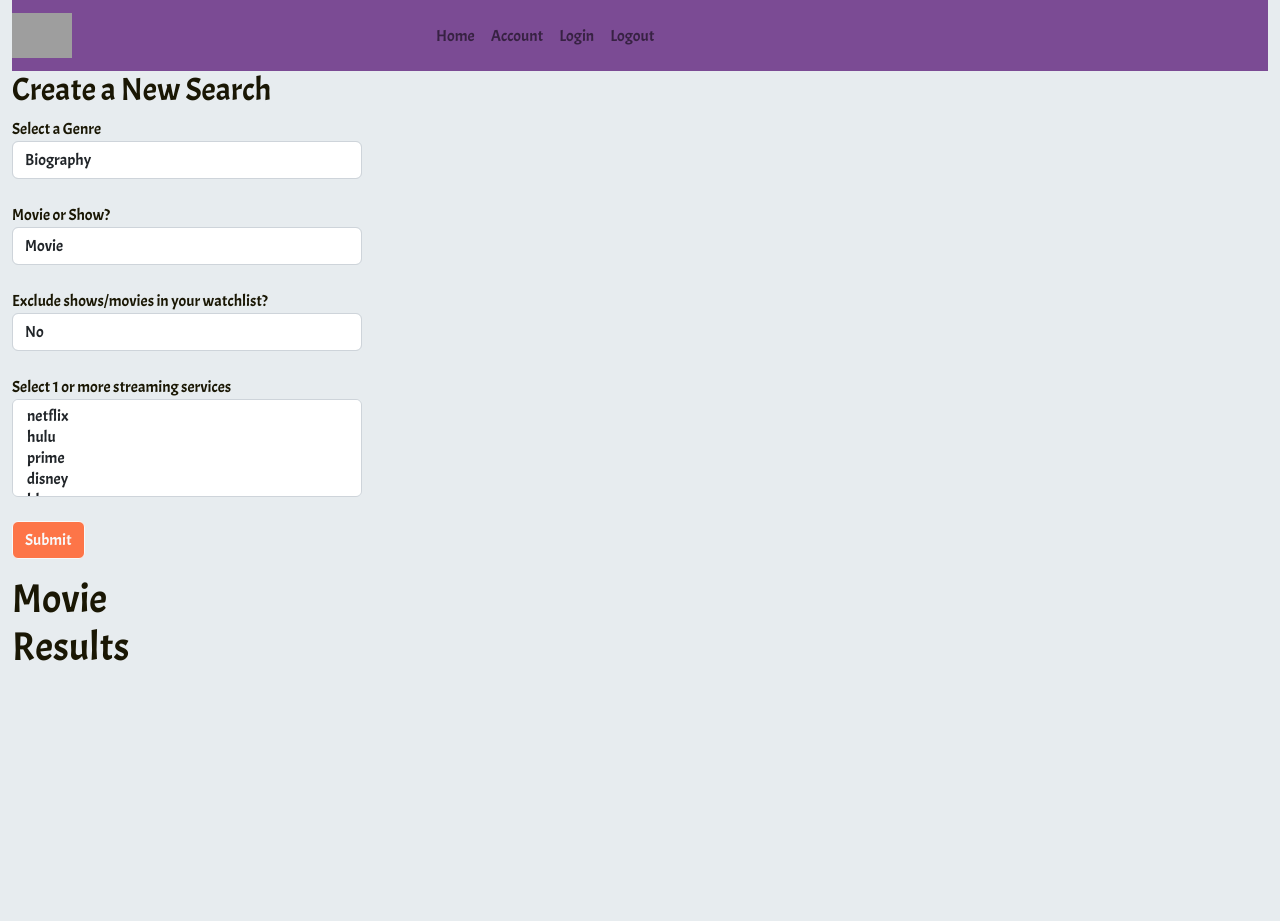
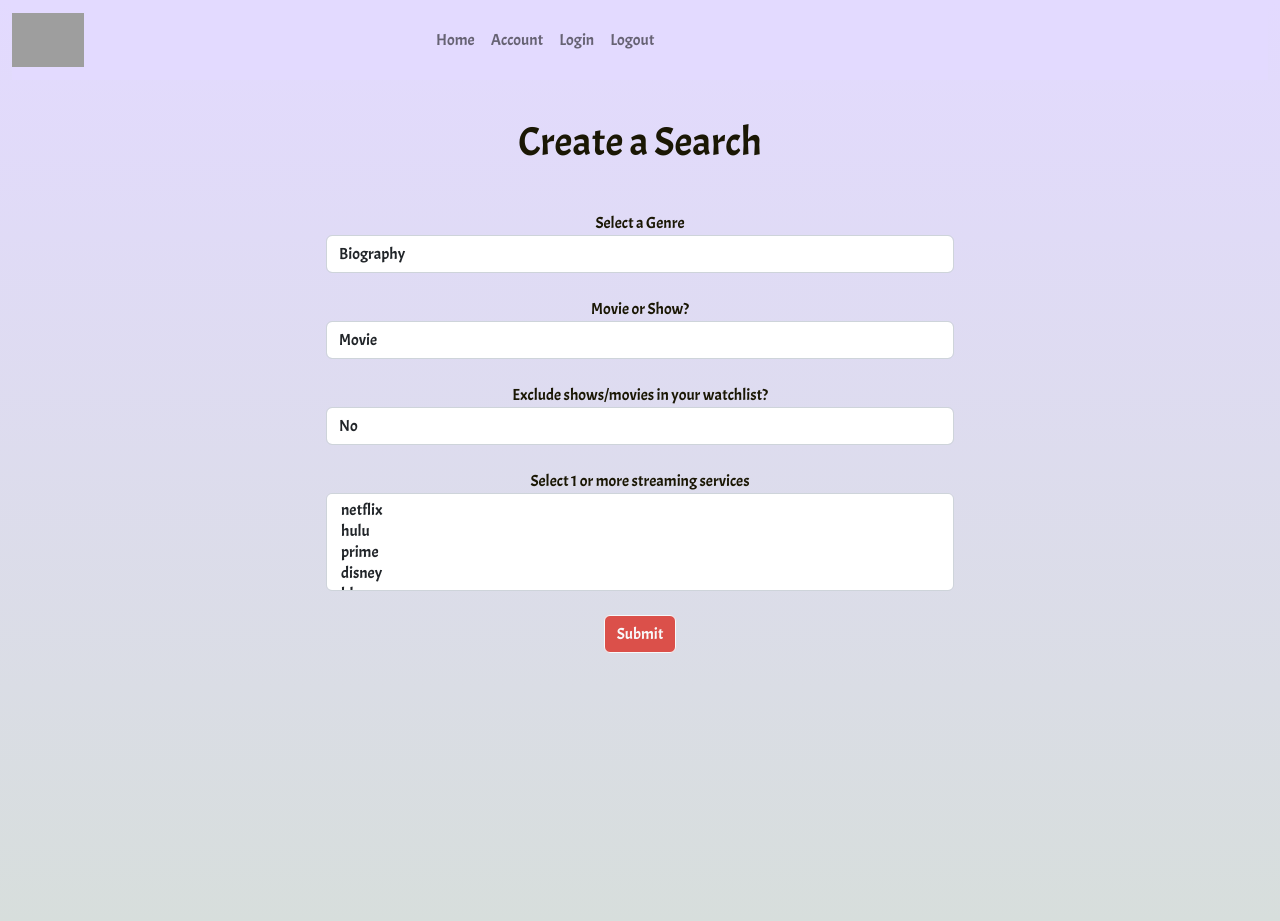
Before and after one commit to KylaPust/StreamQueens, a Flask app: page / in a window 1280 px wide. Before the commit the page ends 661 px from the top, so only its background shows below. Run offline with Flask 2, Linux system fonts and the light colour scheme; some libraries are stand-ins or nearby versions; grey boxes are pictures that could not be loaded.

Commit message:
final styling

```diff
--- a/movie_api.py
+++ b/movie_api.py
@@ -39,7 +39,7 @@ def get_api_results(genre, type, service):
 	querystring = {"country":"us","service":{service},"type":{type},"genre":{genre}, "page":"1", "output_language":"en","language":"en"}
 
 	headers = {
-	"X-RapidAPI-Key": "secrets",
+	"X-RapidAPI-Key": "secrets.sh",
 	"X-RapidAPI-Host": "streaming-availability.p.rapidapi.com"
 	}
 
--- a/server.py
+++ b/server.py
@@ -24,12 +24,14 @@ def user_login():
     if login_user:
         if login_user.password != password:
             flash("Your password is wrong, try again")
+            return render_template("loginpage.html")
         else:
             session['email'] = email
-            flash(f"{login_user.email}, you're all set!")
+            flash(f"{login_user.email}, here is your account!")
+            return redirect("/account")
     else:
         flash("Invalid Email. Try again.")
-    return redirect("/account")
+        return render_template("loginpage.html")
 
 @app.route('/newaccount', methods=["POST"])
 def create_newaccount():
@@ -40,13 +42,13 @@ def create_newaccount():
 
     if existing_user:
         flash(f"An account already exists for this email: {email}")
+        return render_template("createaccount.html")
     else:
         user = crud.create_user(email, password)
         db.session.add(user)
         db.session.commit()
-        flash(f"Thanks {email}!  Your account is now created")
-
-    return redirect("/")
+        flash(f"Thanks {email}!  Your account is now created, get started by searching below!")
+        return redirect("/")
 
 
 @app.route('/createdsearch')
@@ -63,8 +65,9 @@ def query_results():
 
         movies = movie_api.get_api_results(genre, result_type, service)
 
-        for movie in movies:
-            if exclude_watchlist == 'yes' and 'email' in session:
+        if exclude_watchlist == 'yes' and 'email' in session:
+            for movie in movies:
+
                 movie_id = movie.movie_id
                 email = session['email']
                 user = users.get_user_by_email(email)
@@ -76,11 +79,12 @@ def query_results():
                     print(f'movies once removed {movies}')
                 else:
                     json_movies[movie.movie_id] = movie.to_dict()
-            elif 'email' in session:
-                json_movies[movie.movie_id] = movie.to_dict()
-            elif 'email' not in session:
+
+        elif exclude_watchlist == 'yes' and 'email' not in session:
                 flash('please log in to use the exclude from watchlist feature')
-                json_movies[movie.movie_id] = movie.to_dict()
+        else:
+                for movie in movies:
+                    json_movies[movie.movie_id] = movie.to_dict()
 
 
     # flash("Here are your results")
--- a/static/app.jsx
+++ b/static/app.jsx
@@ -21,11 +21,12 @@ const get_movies = document.querySelector('#get-movies');
                  const streamingsite = dataJson[key]['streaming']
                  const link = dataJson[key]["link"]
                  const keyPoster = ("https://image.tmdb.org/t/p/original" + dataJson[key]["poster_path"])
-                 const keyRender = ('<div class="col-4 d-flex align-items-stretch""><div class="card card-block" style="width: 18rem;"><img class="card-img-top" src='
+                 const keyRender = ('<div id="searchpad" class="col-4 d-flex align-items-stretch""><div class="card card-block" style="width: 20rem;"><img class="card-img-top" src='
                  + '"' + keyPoster + '"' + 'alt=' + '“' + keyTitle + '“' +
                  '> <div class="card-body"><h5 class="card-title”>' + keyTitle +
-                 '</h5><p class="card-text”>' + keyTitle + '</p><a href=' +  link + ' ' + 'class="btn btn-success">Go to ' + streamingsite + '</a><p><form action="/addtowatchlist" id="rendered_list"'+
-                 'value="'+dataJson[key]+'"><button class="btn btn-light" type="submit" id="movie" value="'+
+                 '</h5><p class="card-text”>' + keyTitle + '</p><a class="header-center" href=' +  link + ' ' + 'class="btn btn-success">Go to ' + streamingsite
+                 + '</a><p><form action="/addtowatchlist" id="rendered_list"'+
+                 'value="'+dataJson[key]+'"><button class="btn btn-outline-light" type="submit" id="movie" value="'+
                  dataJson[key]['movie_id'] +'">Add to Watchlist</button></form></div></div>');
 
                 document.querySelector('#title').insertAdjacentHTML('beforeend', keyRender)};
--- a/templates/base.html
+++ b/templates/base.html
@@ -19,17 +19,14 @@ integrity="sha384-gH2yIJqKdNHPEq0n4Mqa/HGKIhSkIHeL5AyhkYV8i59U5AR6csBvApHHNl/vI1
     <link rel="stylesheet" href="https://fonts.googleapis.com/css?family=Acme">
     <style type="text/css" media="screen">
       nav.navbar {
-          background-color: #7B4B94;
-          color: #FFE0ED;
+          background-color: #E3DAFF;
+          /* background-image: linear-gradient(#efd1ff, #efd1ff); */
           font-family: "Acme", serif;
       }
       </style>
   <nav class="navbar navbar-expand-lg">
-      <a class="navbar-brand" href="/"><img src="/static/logo.jpeg" height="15%" width="15%" alt="StreamQueens"
+      <a class="navbar-brand" href="/"><img src="/static/nocrown.png" width="18%" alt="StreamQueens"
         ></a>
-      <button class="navbar-toggler" type="button" data-toggle="collapse" data-target="#navbarSupportedContent" aria-controls="navbarSupportedContent" aria-expanded="false" aria-label="Toggle navigation">
-        <span class="navbar-toggler-icon"></span>
-      </button>
 
       <div class="collapse navbar-collapse" id="navbarSupportedContent">
         <ul class="navbar-nav mr-auto">
@@ -56,26 +53,53 @@ integrity="sha384-gH2yIJqKdNHPEq0n4Mqa/HGKIhSkIHeL5AyhkYV8i59U5AR6csBvApHHNl/vI1
     <link rel="stylesheet" href="https://fonts.googleapis.com/css?family=Acme">
     <style type="text/css" media="screen">
       body {
-          background-color: #E7ECEF;
+          /* background-color: #E7ECEF; */
+          background-image: linear-gradient(#E3DAFF, #D7DEDC);
+
           color: #1a1704;
-          background-position: center top;
-          background-repeat: repeat;
+          /* background-position: center top;
+          background-repeat: repeat; */
           font-family: "Acme", serif;
-          max-width: 100%;
-          max-height: 100%;
+          /* max-width: 100%;
+          max-height: 100%; */
 
+      }
+      form{
+        text-align: center;
+
+      }
+      .form-center {
+        padding-top: 3%;
+        display:flex;
+        justify-content: center;
+      }
+      .header-center {
+        padding-top: 3%;
+        display:flex;
+        justify-content: center;
       }
       form.control {
         background-color: #9d054e
       }
       button.btn {
-        background-color: #fd7548
+        background-color: #DB504A
+      }
+      #loginsubmit {
+        background-color: #DB504A;
       }
       a {
           text-decoration: none;
       }
+      #ratemovie {
+        display:flex;
+        justify-content: center;
+      }
       .scrollme {
           overflow-x: auto;
+      }
+      #disply-movie {
+        padding-left: 3%;
+        padding-bottom: 20%;
       }
       #main {
           margin: 50px auto 50px auto;
@@ -94,12 +118,17 @@ integrity="sha384-gH2yIJqKdNHPEq0n4Mqa/HGKIhSkIHeL5AyhkYV8i59U5AR6csBvApHHNl/vI1
         background:#000;
         clear:both;
       }
-      #wrapper {
-    float: left;
-    width: 700px;
+      #cardpad {
+        padding-bottom: 3%;
       }
-
-
+      #searchpad {
+        padding-right: 0.0001%;
+        padding-left: 0.0001%;
+      }
+      #accounttitle {
+        display:flex;
+        justify-content: center;
+      }
 
   </style>
     {% for msg in get_flashed_messages() %}
--- a/templates/homepage.html
+++ b/templates/homepage.html
@@ -6,9 +6,11 @@
 {% block title %}StreamQueens{% endblock %}
 
 {% block body %}
-<div id="wrapper">
-<div >
-   <h2>Create a New Search</h2>
+
+<div>
+  <h1 class="header-center">Create a Search</h1>
+<div class="form-center">
+   <!-- <h2>Create a New Search</h2> -->
   <form action="/createdsearch" id="get-movies" style="width: 50%">
     <div class="form-group">
     <fieldset>
@@ -61,8 +63,9 @@
     </div>
 </form>
 </div>
+
 <div id="disply-movie" style="display: flex;">
-  <h1>Movie Results</h1>
+
   <div class="container-fluid">
     <div class="row flex-row flex-nowrap" id="title">
   </div>
```
Also changed, not shown: templates/account.html (+4 -4 lines).
